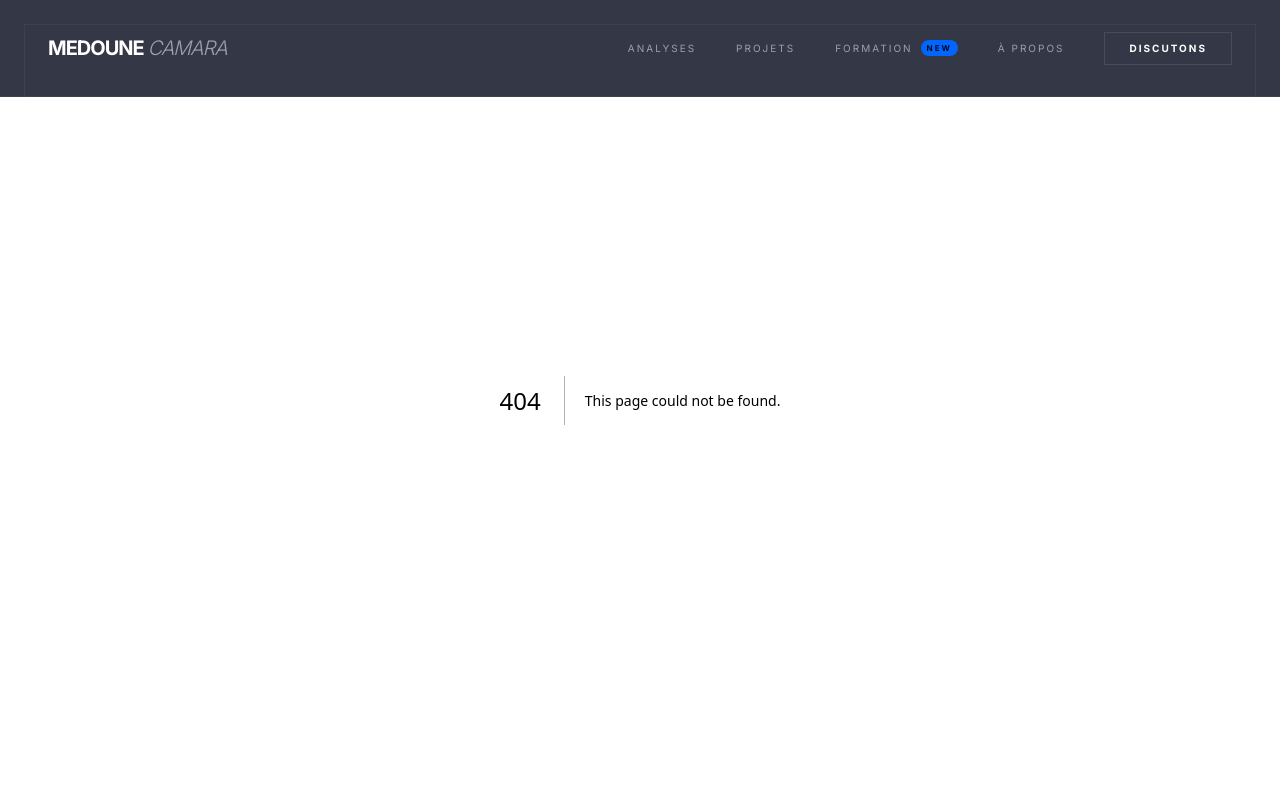
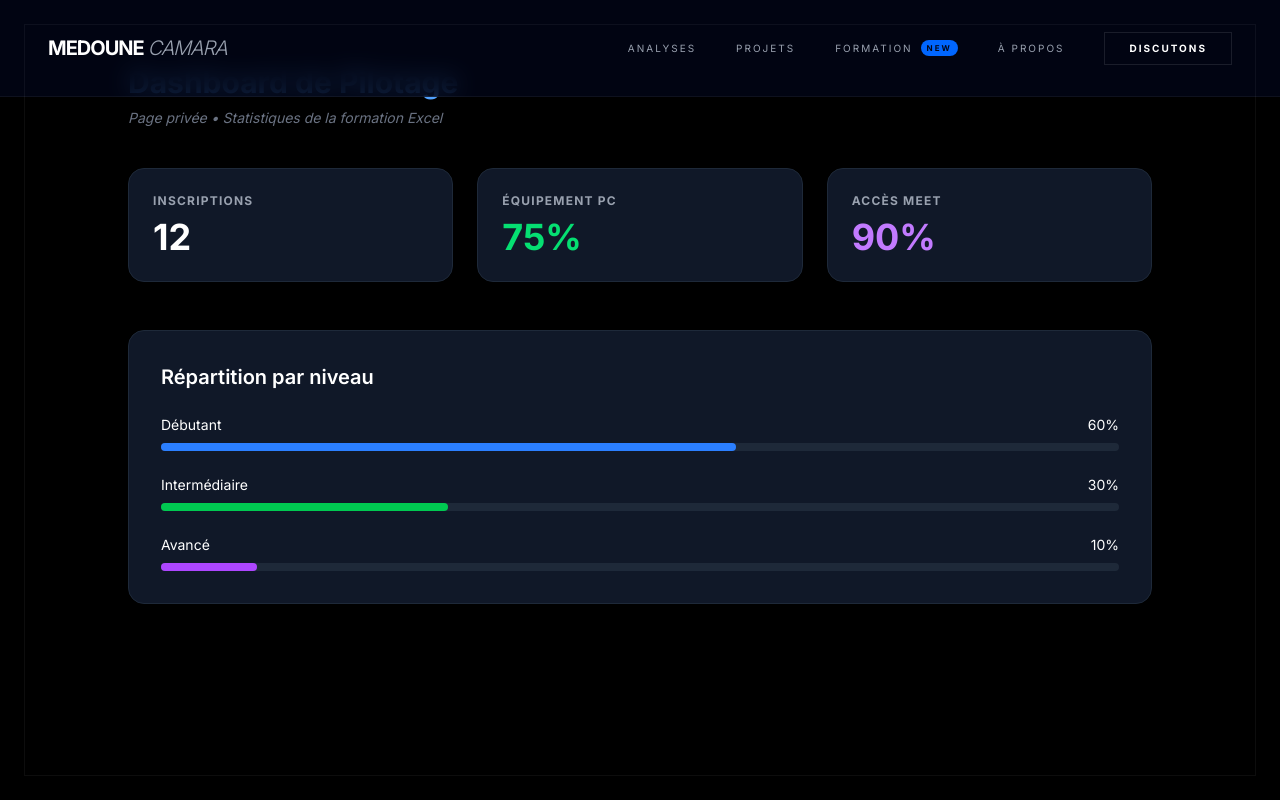
Before and after one commit to Medoune-data/medoune-business-analyst, a Next.js app: page /admin-stats in a window 1280 px wide. Before the commit this address had no page. Built offline with nearby package versions, Linux system fonts and the light colour scheme; a web font is replaced by a local one.

Commit message:
Admin: Ajout du dashboard de statistiques privé

```diff
--- /dev/null
+++ b/src/app/admin-stats/page.tsx
@@ -0,0 +1,74 @@
+import React from 'react';
+
+export default function AdminStatsPage() {
+  // Ces données sont à mettre à jour manuellement selon tes rapports Formspree
+  const stats = {
+    totalInscrits: 12,
+    tauxPC: 75, // en %
+    dispoMeet: 90, // en %
+    niveaux: {
+      debutant: 60,
+      intermediaire: 30,
+      avance: 10
+    }
+  };
+
+  return (
+    <main className="min-h-screen bg-black text-white py-16 px-4">
+      <div className="max-w-5xl mx-auto">
+        <h1 className="text-3xl font-bold mb-2 text-blue-400">Dashboard de Pilotage</h1>
+        <p className="text-gray-500 mb-10 text-sm italic">Page privée • Statistiques de la formation Excel</p>
+
+        {/* --- CARTES KPI --- */}
+        <div className="grid grid-cols-1 md:grid-cols-3 gap-6 mb-12">
+          <div className="bg-gray-900 p-6 rounded-2xl border border-gray-800">
+            <p className="text-gray-400 text-xs uppercase font-bold tracking-widest">Inscriptions</p>
+            <h3 className="text-4xl font-bold mt-2">{stats.totalInscrits}</h3>
+          </div>
+          <div className="bg-gray-900 p-6 rounded-2xl border border-gray-800">
+            <p className="text-gray-400 text-xs uppercase font-bold tracking-widest">Équipement PC</p>
+            <h3 className="text-4xl font-bold mt-2 text-green-400">{stats.tauxPC}%</h3>
+          </div>
+          <div className="bg-gray-900 p-6 rounded-2xl border border-gray-800">
+            <p className="text-gray-400 text-xs uppercase font-bold tracking-widest">Accès Meet</p>
+            <h3 className="text-4xl font-bold mt-2 text-purple-400">{stats.dispoMeet}%</h3>
+          </div>
+        </div>
+
+        {/* --- RÉPARTITION DES NIVEAUX --- */}
+        <div className="bg-gray-900 p-8 rounded-2xl border border-gray-800">
+          <h2 className="text-xl font-semibold mb-6">Répartition par niveau</h2>
+          <div className="space-y-6">
+            <div>
+              <div className="flex justify-between text-sm mb-2">
+                <span>Débutant</span>
+                <span>{stats.niveaux.debutant}%</span>
+              </div>
+              <div className="w-full bg-gray-800 h-2 rounded-full">
+                <div className="bg-blue-500 h-2 rounded-full" style={{ width: `${stats.niveaux.debutant}%` }}></div>
+              </div>
+            </div>
+            <div>
+              <div className="flex justify-between text-sm mb-2">
+                <span>Intermédiaire</span>
+                <span>{stats.niveaux.intermediaire}%</span>
+              </div>
+              <div className="w-full bg-gray-800 h-2 rounded-full">
+                <div className="bg-green-500 h-2 rounded-full" style={{ width: `${stats.niveaux.intermediaire}%` }}></div>
+              </div>
+            </div>
+            <div>
+              <div className="flex justify-between text-sm mb-2">
+                <span>Avancé</span>
+                <span>{stats.niveaux.avance}%</span>
+              </div>
+              <div className="w-full bg-gray-800 h-2 rounded-full">
+                <div className="bg-purple-500 h-2 rounded-full" style={{ width: `${stats.niveaux.avance}%` }}></div>
+              </div>
+            </div>
+          </div>
+        </div>
+      </div>
+    </main>
+  );
+}
```
